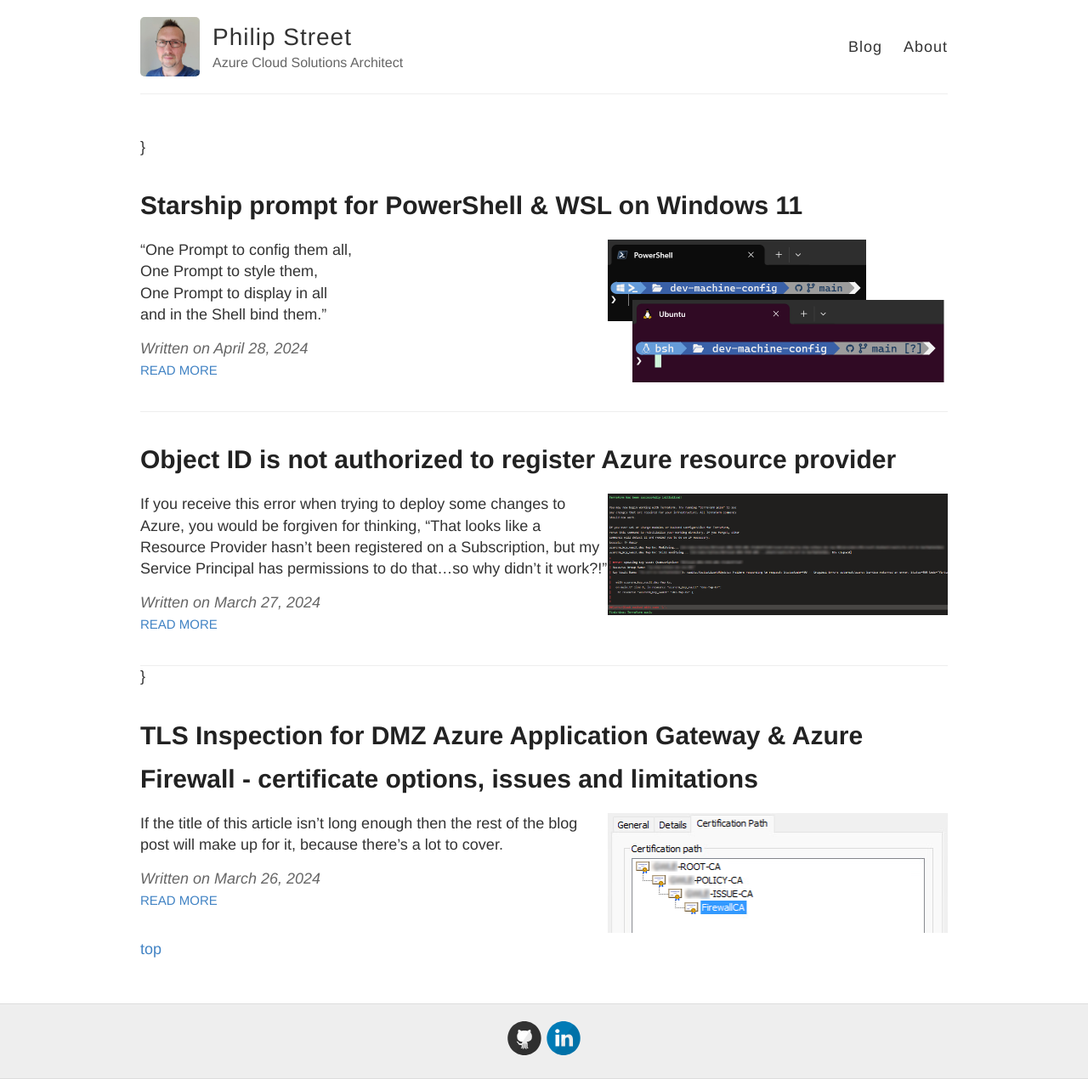
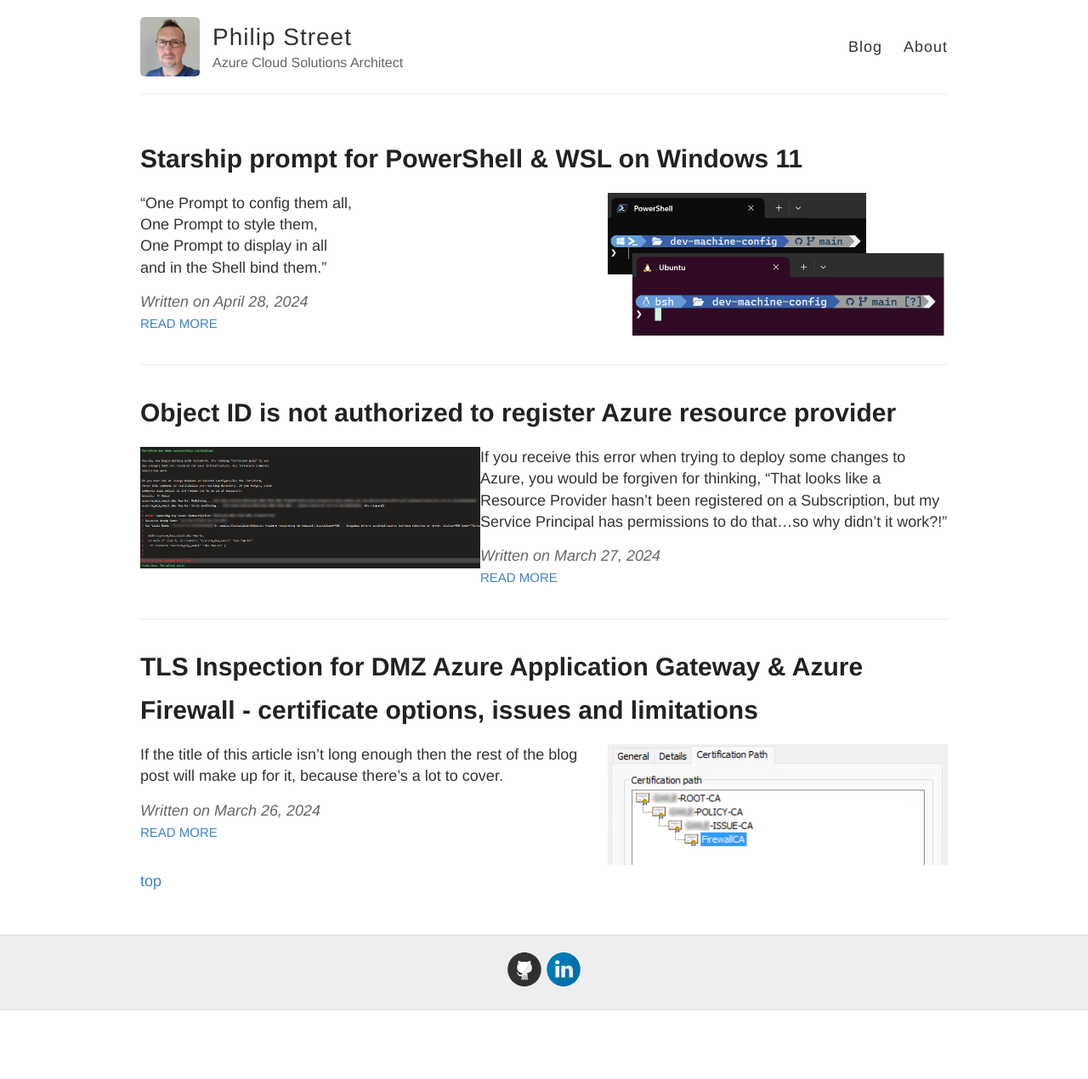
Before and after one commit to philipstreet/philipstreet.github.io, a Jekyll site: the page built from index.html, in a window 1280 px wide. Shown: the whole page at 85% size. Built offline with Jekyll 4.4.1, drawn with Linux system fonts in a browser that asks for light colours; after the commit the page ends 1189 px from its top, so only the background shows below that.

Commit message:
Refactor post layout for consistent image float

```diff
--- a/index.html
+++ b/index.html
@@ -7,7 +7,7 @@
     <article class="post">
       {% assign row = forloop.index | modulo: 2  %}
       {% if row == 1 %}
-        {% assign float = "right" %}}
+        {% assign float = "right" %}
       {% else %}
         {% assign float = "left" %}
       {% endif %}
@@ -15,7 +15,7 @@
 
       <div class="entry">
         <div>
-          <img alt="Small image from post" src="/images/{{ post.image }}" style="width: 400px; float: right;">
+          <img alt="Small image from post" src="/images/{{ post.image }}" style="width: 400px; float: {{ float }};">
           {{ post.excerpt }}
         </div>
       </div>
```
